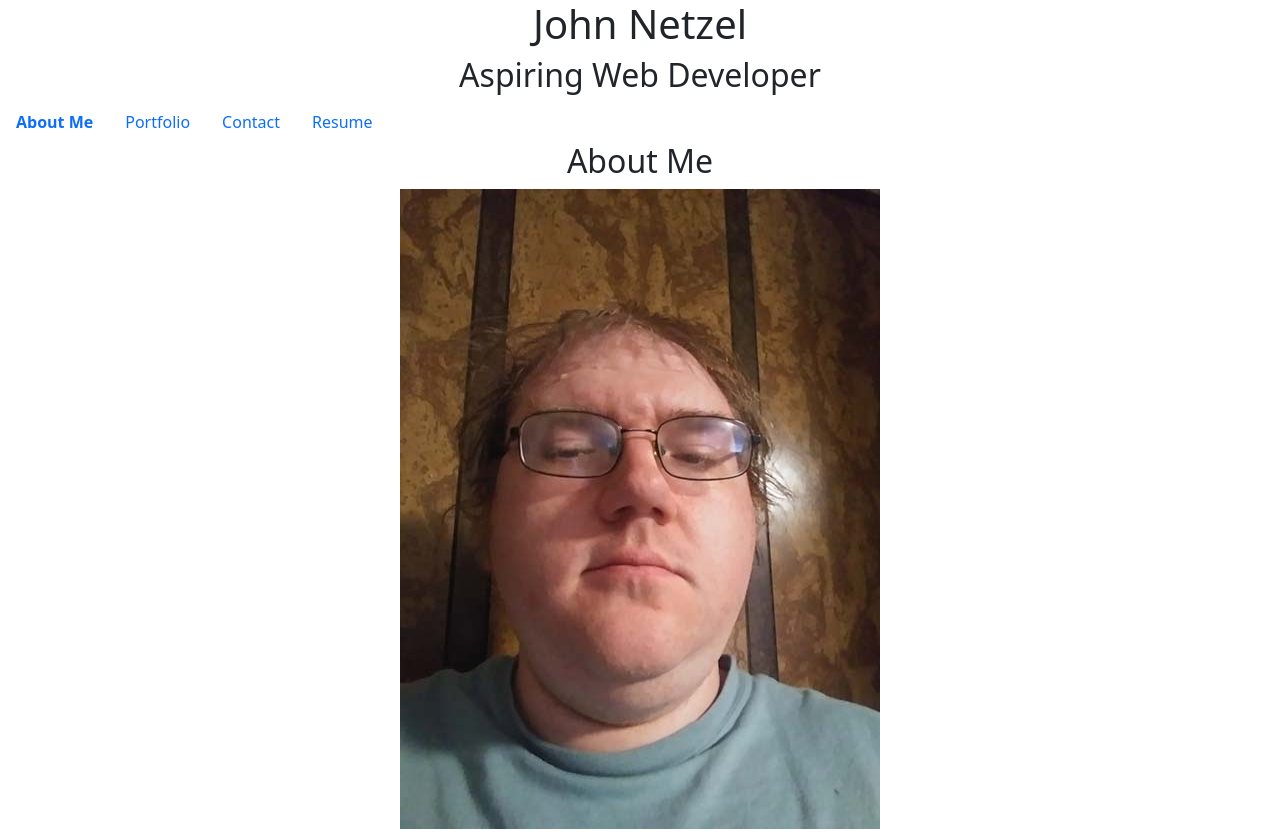
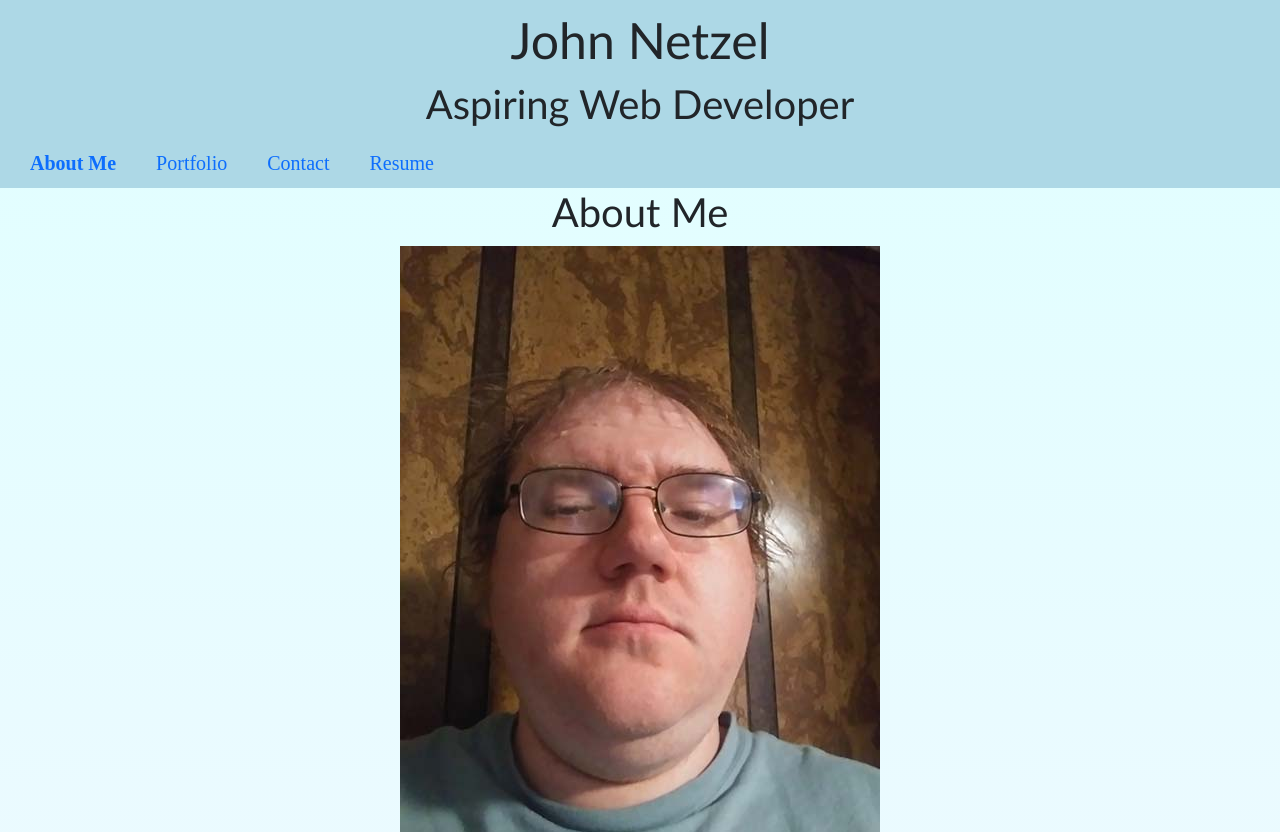
Before and after one commit to CommieDog/react-portfolio, a React (Create React App) app: page / in a window 1280 px wide. Shown: the top 832 px of the page. Built offline with nearby package versions, Linux system fonts and the light colour scheme.

Commit message:
Import styling from pervious portfolio page

```diff
--- a/src/components/Header.js
+++ b/src/components/Header.js
@@ -2,7 +2,7 @@ import Navigation from "./Navigation";
 
 function Header(props) {
   return (
-    <header>
+    <header className="pt-2 px-2">
       <h1>John Netzel</h1>
       <h2>Aspiring Web Developer</h2>
       <Navigation isActivePage={props.isActivePage} onSetPage={props.onSetPage} />
--- a/src/index.css
+++ b/src/index.css
@@ -1,15 +1,62 @@
+* {
+  font-size: 20px; /* I like big letters */
+  font-family: 'Times New Roman', Times, serif;
+}
+
 body {
   margin: 0;
-  font-family: -apple-system, BlinkMacSystemFont, 'Segoe UI', 'Roboto', 'Oxygen',
-    'Ubuntu', 'Cantarell', 'Fira Sans', 'Droid Sans', 'Helvetica Neue',
-    sans-serif;
-  -webkit-font-smoothing: antialiased;
-  -moz-osx-font-smoothing: grayscale;
+  background: linear-gradient(lightcyan, aliceblue); /* Subtle, but pleasant */
 }
 
-code {
-  font-family: source-code-pro, Menlo, Monaco, Consolas, 'Courier New',
-    monospace;
+h1, h2 {
+    font-family: 'Gill Sans', 'Gill Sans MT', Calibri, 'Trebuchet MS', sans-serif;
+    margin: auto;
+}
+
+h1 {
+    font-size: 3.75em;
+}
+
+h2 {
+    font-size: 2.75em;
+}
+
+h3 {
+    font-size: 1.25em;
+}
+
+header {
+    background-color: lightblue;
+}
+
+#portrait {
+    max-width: 250px;
+    border: 6px ridge chocolate;
+}
+
+#projects .card {
+    background-color: rgba(173, 216, 230, 0.5);
+}
+
+#projects .card-img {
+    width: 320px;
+}
+
+#experience .list-group-item {
+    background-color: rgba(173, 216, 230, 0.5);
+}
+
+/*.card-container {
+    margin: 1rem;
+}
+
+.card-container:hover {
+    margin: 0px;
+    transition: margin-right 1s, margin-top 1s, margin-left 1s, margin-bottom 1s;
+}*/
+
+.card-container:hover .card {
+    background-color: rgba(173, 216, 230, 0.5);
 }
 
 .nav-link.active {
```
